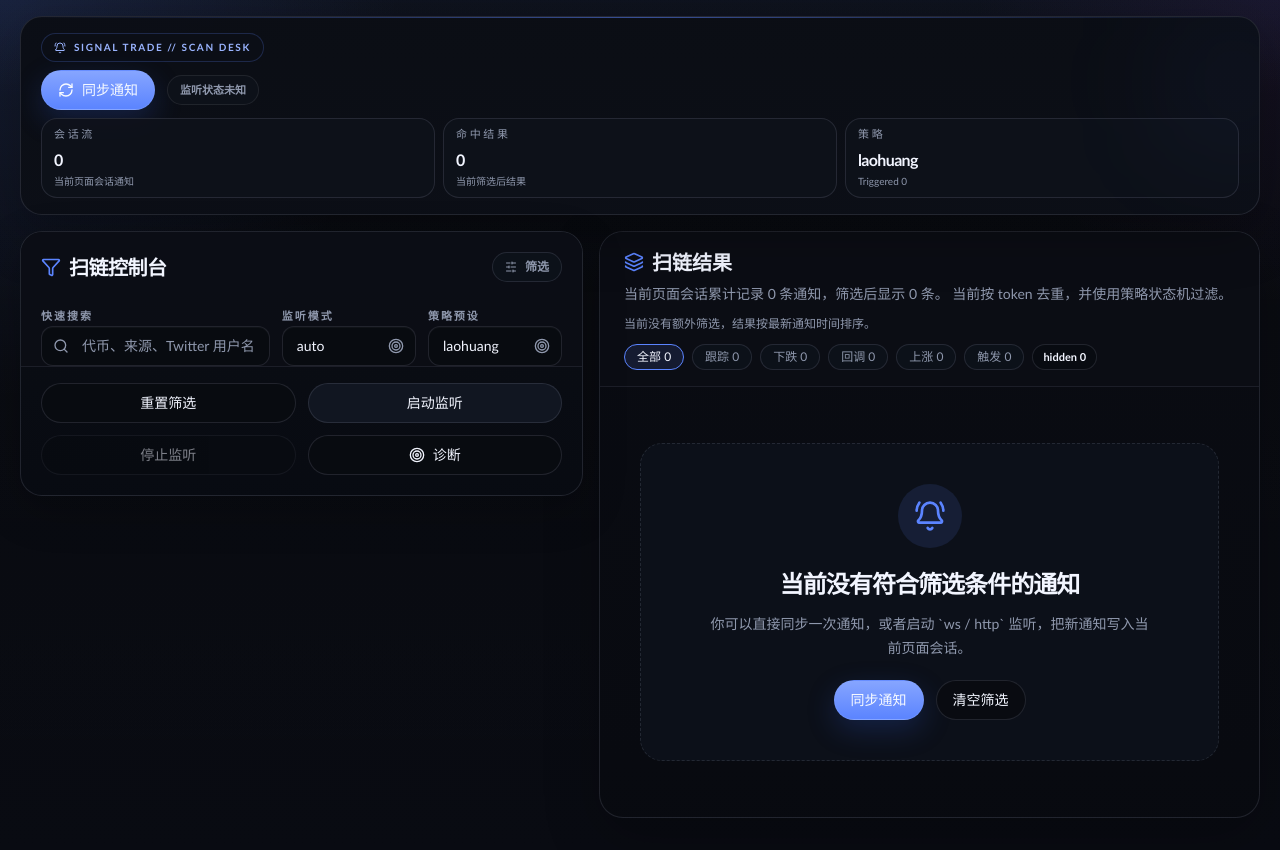
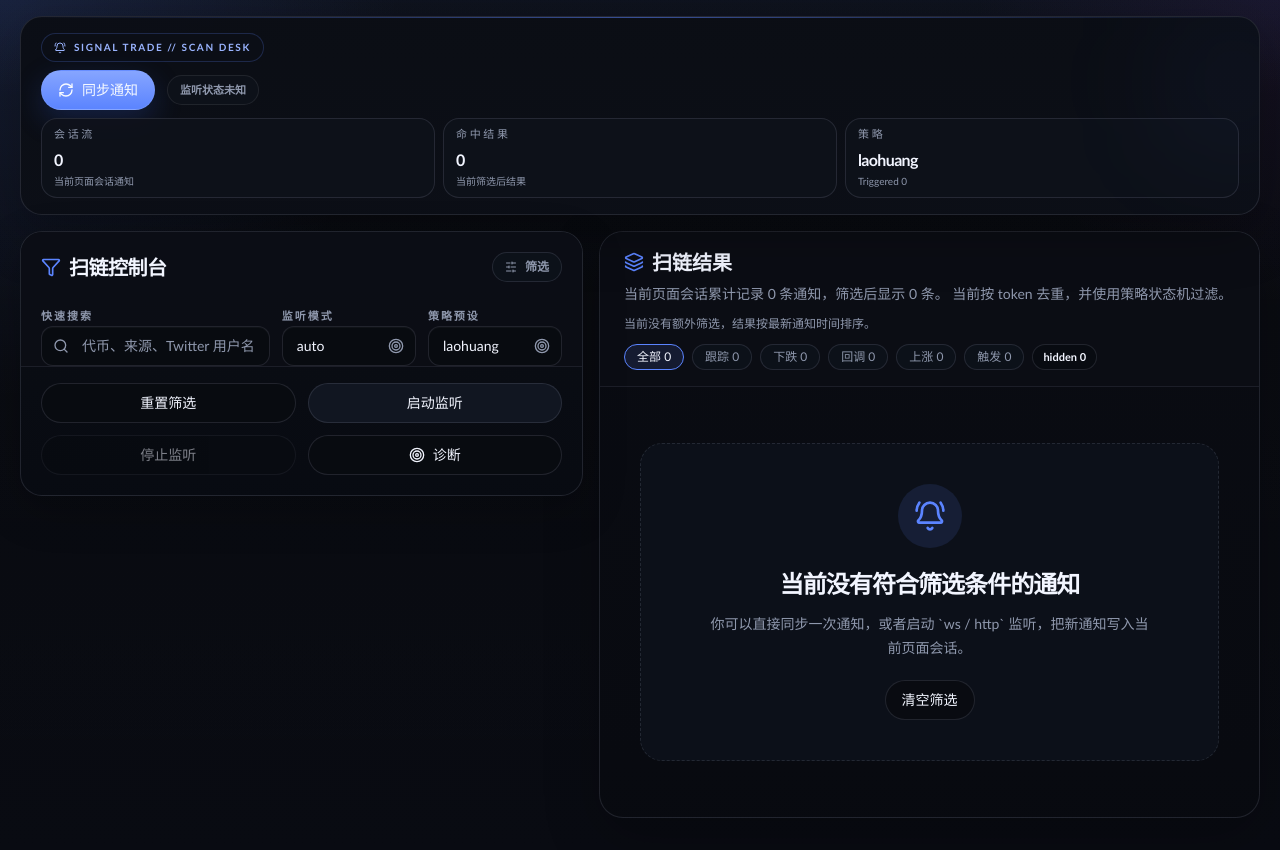
Before and after one commit to spencer17x/dev-labs, a Next.js app in the folder apps/signal-trade/: page / in a window 1280 px wide. Built offline with nearby package versions, Linux system fonts and the light colour scheme.

Commit message:
fix(signal-trade): remove duplicate 同步通知 button from empty state

```diff
--- a/apps/signal-trade/components/dashboard/signal-trade-dashboard.tsx
+++ b/apps/signal-trade/components/dashboard/signal-trade-dashboard.tsx
@@ -1908,9 +1908,6 @@ export function SignalTradeDashboard({
                 <EmptyState
                   activeFilterCount={activeFilterChips.length}
                   onResetFilters={resetFilters}
-                  onSync={() => {
-                    void syncNotifications();
-                  }}
                 />
               )}
             </div>
@@ -2366,11 +2363,9 @@ function TokenAvatar({
 function EmptyState({
   activeFilterCount,
   onResetFilters,
-  onSync,
 }: {
   activeFilterCount: number;
   onResetFilters: () => void;
-  onSync: () => void;
 }): JSX.Element {
   return (
     <div className="px-6 py-10">
@@ -2387,9 +2382,6 @@ function EmptyState({
             : '你可以直接同步一次通知，或者启动 `ws / http` 监听，把新通知写入当前页面会话。'}
         </p>
         <div className="mt-5 flex flex-wrap justify-center gap-3">
-          <Button className="rounded-full" onClick={onSync}>
-            同步通知
-          </Button>
           <Button className="rounded-full" variant="outline" onClick={onResetFilters}>
             清空筛选
           </Button>
```
